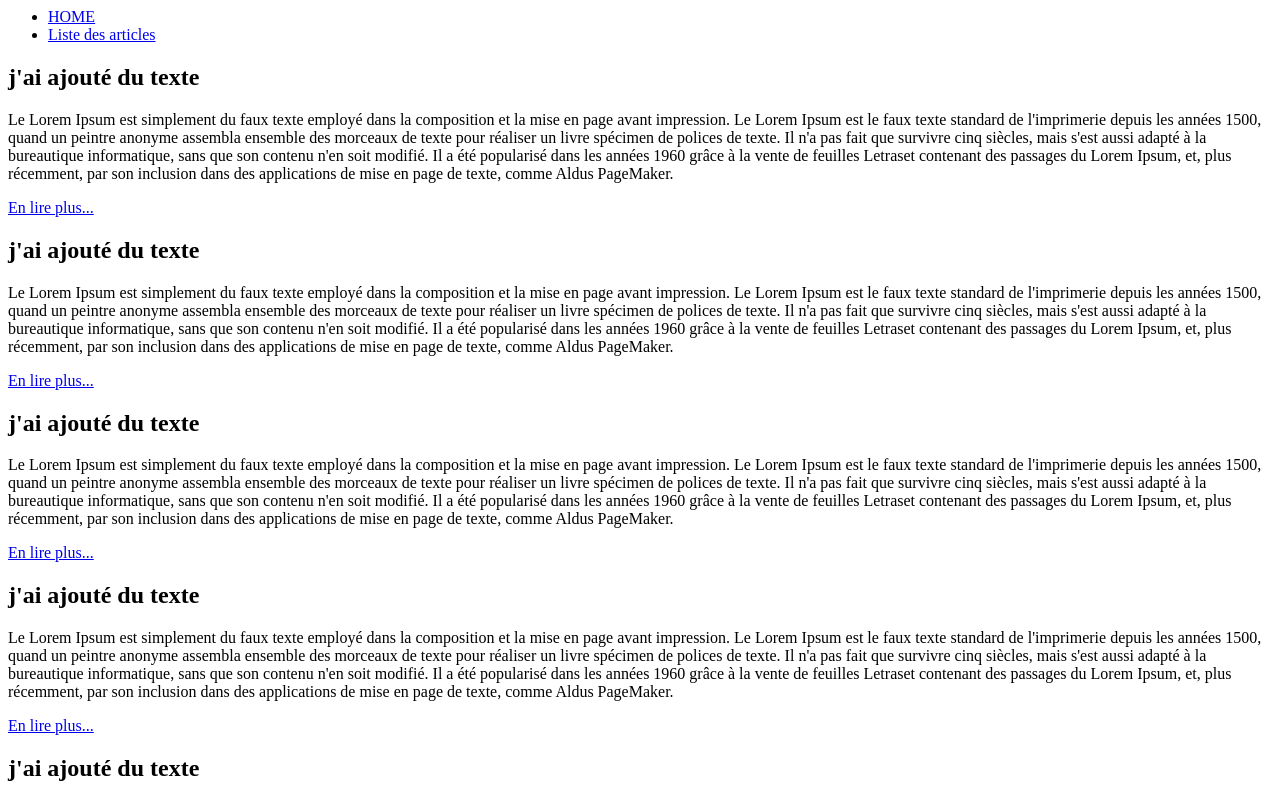
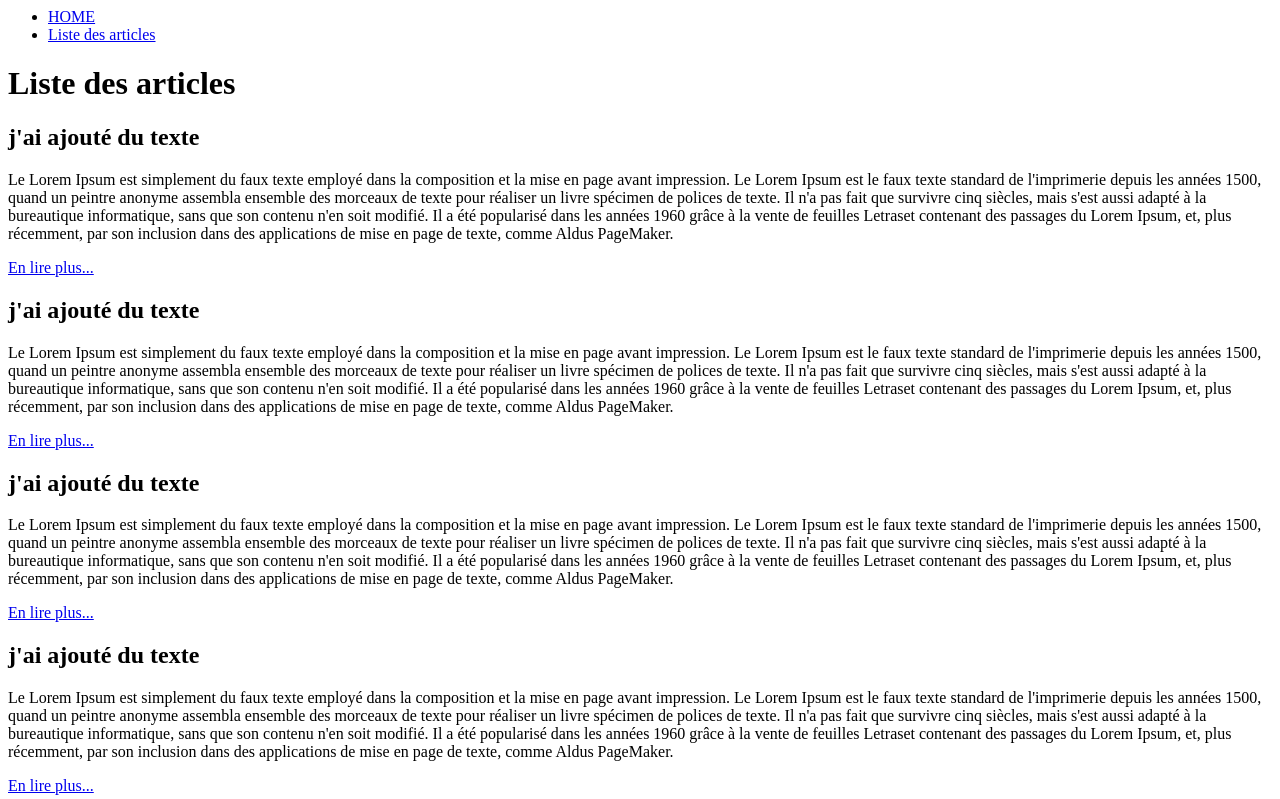
Before and after one commit to MathisGuillet/blog-it, a plain HTML site: page list-articles.html in a window 1280 px wide. Shown: the top 799 px of the page. Drawn offline with Linux system fonts and the light colour scheme.

```diff
--- a/list-articles.html
+++ b/list-articles.html
@@ -6,10 +6,13 @@
 </head>
 
 <body>
+  <header>
   <ul>
     <li><a href="index.html" title="HOME">HOME</a></li>
     <li><a href="list-articles.html" title="Liste des articles">Liste des articles</a></li>
   </ul>
+  <h1>Liste des articles</h1>
+</header>
 
   <article>
   <h2>j'ai ajouté du texte</h2>
```
Also changed, not shown: article.html (+2 -0 lines), index.html (+3 -2 lines).
